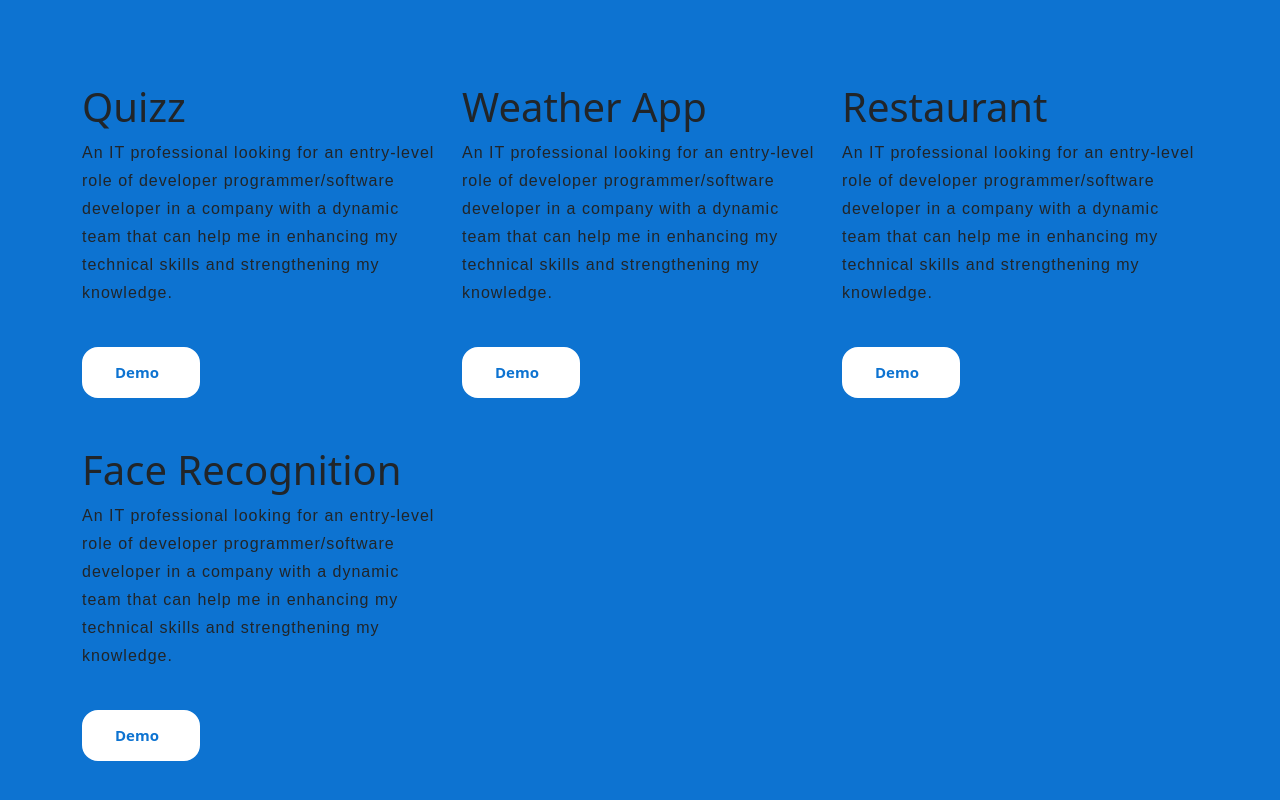
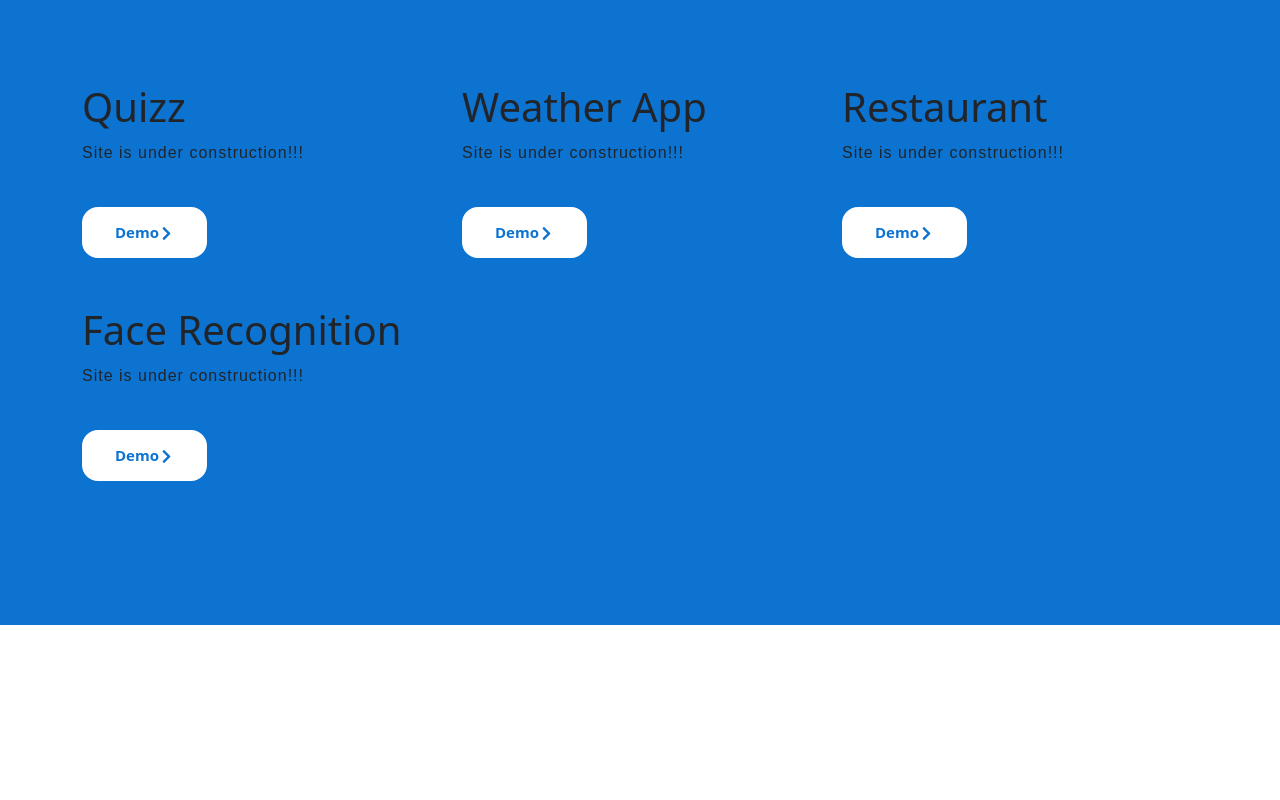
Before and after one commit to htamang/myportfolio, a React (Create React App) app: page / in a window 1280 px wide. Shown: the part 2365-3165 px from the top of the page. After the commit the page ends 2990 px from the top, so only its background shows below. Built offline with nearby package versions, Linux system fonts and the light colour scheme; a web font is replaced by a local one.

Commit message:
changes in skills and project sections added some react icons

```diff
--- a/src/components/Projects.js
+++ b/src/components/Projects.js
@@ -1,4 +1,5 @@
 import React from "react";
+import * as fontAwesome from 'react-icons/fa'
 
 const Projects = () => {
   return (
@@ -9,10 +10,7 @@ const Projects = () => {
             <div class="card col-sm-4 mb-5">
               <h1>Quizz</h1>
               <p>
-                An IT professional looking for an entry-level role of developer
-                programmer/software developer in a company with a dynamic team
-                that can help me in enhancing my technical skills and
-                strengthening my knowledge.
+              Site is under construction!!!
               </p>
 
               {/* <a class="learn-more" href="#">Demo</a>
@@ -20,17 +18,14 @@ const Projects = () => {
 
               <div class="mt-4">
                 <button class="white-btn">
-                  Demo<i class="fas fa-angle-right ps-2"></i>
+                  Demo<fontAwesome.FaChevronRight/>
                 </button>
               </div>
             </div>
             <div class="card col-sm-4 mb-5">
               <h1>Weather App</h1>
               <p>
-                An IT professional looking for an entry-level role of developer
-                programmer/software developer in a company with a dynamic team
-                that can help me in enhancing my technical skills and
-                strengthening my knowledge.
+                Site is under construction!!!
               </p>
 
               {/* <!--
@@ -39,17 +34,14 @@ const Projects = () => {
                   --> */}
               <div class="mt-4">
                 <button class="white-btn">
-                  Demo<i class="fas fa-angle-right ps-2"></i>
+                  Demo<fontAwesome.FaChevronRight/>
                 </button>
               </div>
             </div>
             <div class="card col-sm-4 mb-5">
               <h1>Restaurant</h1>
               <p>
-                An IT professional looking for an entry-level role of developer
-                programmer/software developer in a company with a dynamic team
-                that can help me in enhancing my technical skills and
-                strengthening my knowledge.
+              Site is under construction!!!
               </p>
               {/* <!--
                     <a class="learn-more" href="#">Demo</a>
@@ -57,23 +49,20 @@ const Projects = () => {
                   --> */}
               <div class="mt-4">
                 <button class="white-btn">
-                  Demo<i class="fas fa-angle-right ps-2"></i>
+                  Demo<fontAwesome.FaChevronRight/>
                 </button>
               </div>
             </div>
             <div class="card col-sm-4 mb-5">
               <h1>Face Recognition</h1>
               <p>
-                An IT professional looking for an entry-level role of developer
-                programmer/software developer in a company with a dynamic team
-                that can help me in enhancing my technical skills and
-                strengthening my knowledge.
+              Site is under construction!!!
               </p>
               {/* <!-- <a class="learn-more" href="#">Demo</a>
                 <a class="learn-more" href="#">Code</a> --> */}
               <div class="mt-4">
                 <button class="white-btn">
-                  Demo<i class="fas fa-angle-right ps-2"></i>
+                  Demo<fontAwesome.FaChevronRight/>
                 </button>
               </div>
             </div>
--- a/src/components/Skills.js
+++ b/src/components/Skills.js
@@ -40,7 +40,6 @@ const Skills = () => {
                 <img src={backend} alt="backend" />
                 <ul className="list-unstyled py-3">
                   <li><fontAwesome.FaCheck />Node.js</li>
-                  <li><fontAwesome.FaCheck />Express.js</li>
                   <li><fontAwesome.FaCheck />Python</li>
                 </ul>
               </div>
```
